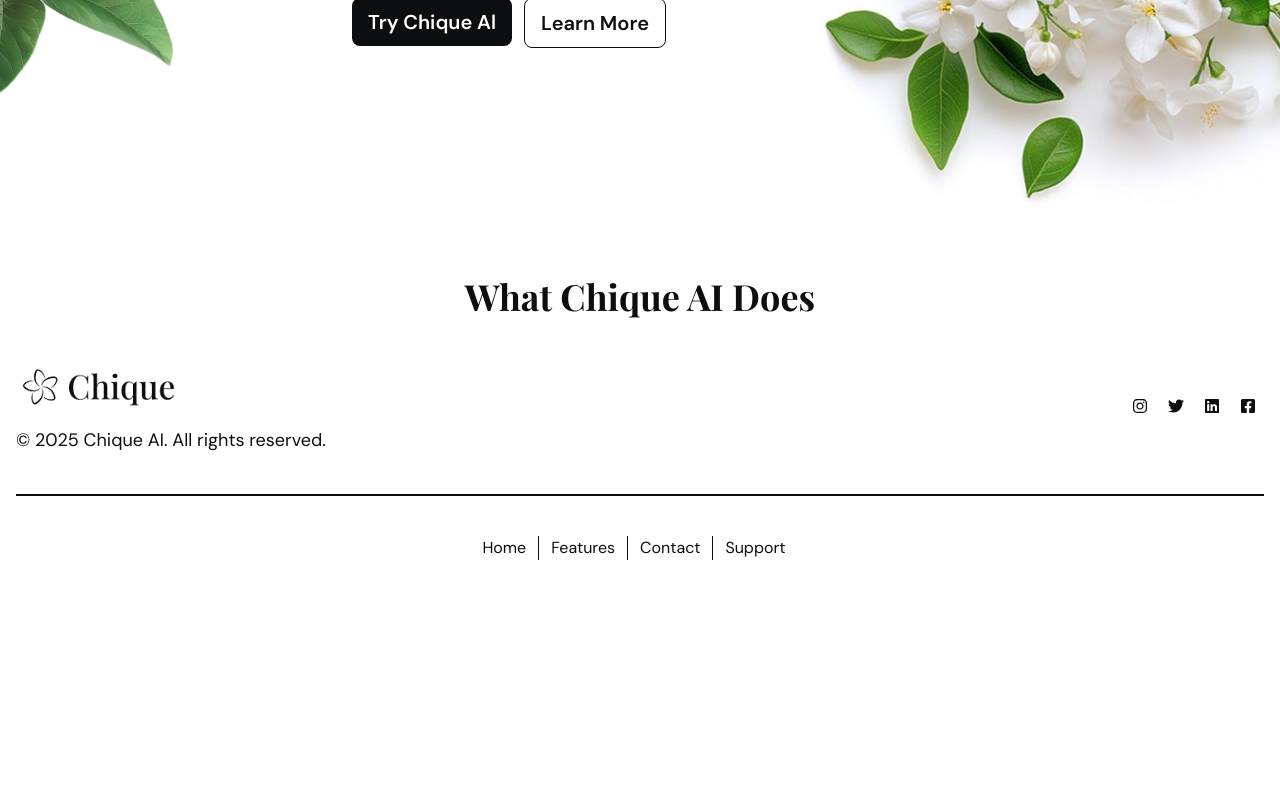
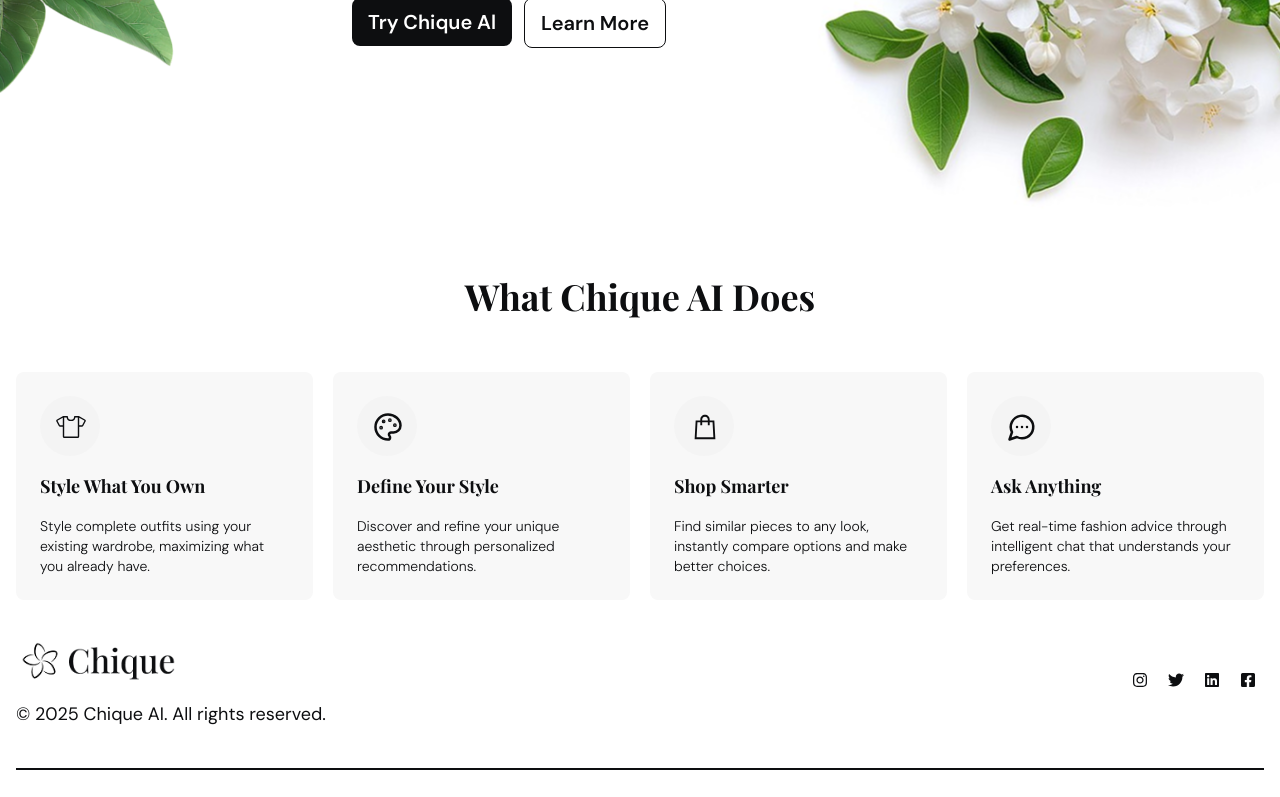
Before and after one commit to Webgenius0/chique, a Next.js app: page / in a window 1280 px wide. Shown: the part 555-1352 px from the top of the page. Before the commit the page ends 1155 px from the top, so only its background shows below. Built offline with nearby package versions, Linux system fonts and the light colour scheme; a web font is replaced by a local one; what @ant-design/nextjs-registry would draw is missing.

Commit message:
ChiqueAI completed

```diff
--- a/components/home/ChiqueAI.jsx
+++ b/components/home/ChiqueAI.jsx
@@ -1,9 +1,87 @@
+"use client";
+
 import CommonSectionTitle from "../common/CommonSectionTitle";
+import { LuPalette } from "react-icons/lu";
+import { PiTShirtLight } from "react-icons/pi";
+import { LiaShoppingBagSolid } from "react-icons/lia";
+import { LuMessageCircleMore } from "react-icons/lu";
+import { motion } from "framer-motion";
+
+const flipVariants = {
+  hidden: { rotateY: 180, opacity: 0 },
+  visible: (index) => ({
+    rotateY: 0,
+    opacity: 1,
+    transition: {
+      duration: 0.5,
+      delay: index * 0.2, // staggered delay
+      ease: "easeOut",
+    },
+  }),
+};
 
 const ChiqueAI = () => {
+  const cardItems = [
+    {
+      id: 1,
+      icon: <PiTShirtLight />,
+      title: "Style What You Own",
+      subTitle:
+        "Style complete outfits using your existing wardrobe, maximizing what you already have.",
+    },
+    {
+      id: 2,
+      icon: <LuPalette />,
+      title: "Define Your Style",
+      subTitle:
+        "Discover and refine your unique aesthetic through personalized recommendations.",
+    },
+    {
+      id: 3,
+      icon: <LiaShoppingBagSolid />,
+      title: "Shop Smarter",
+      subTitle:
+        "Find similar pieces to any look, instantly compare options and make better choices.",
+    },
+    {
+      id: 4,
+      icon: <LuMessageCircleMore />,
+      title: "Ask Anything",
+      subTitle:
+        "Get real-time fashion advice through intelligent chat that understands your preferences.",
+    },
+  ];
+
   return (
-    <div className="container">
-      <CommonSectionTitle text="What Chique AI Does" className={"!font-bold !font-secondary"}/>
+    <div className="container flex flex-col gap-14">
+      <CommonSectionTitle
+        text="What Chique AI Does"
+        className={"!font-bold !font-secondary"}
+      />
+      <div className="w-full grid grid-cols-4 gap-5">
+        {cardItems.map((item, index) => (
+          <motion.div
+            key={item.id}
+            className="w-full flex flex-col gap-4 bg-[#F8F8F8] p-6 rounded-lg hover:bg-primary-dark/20 transition-all duration-500"
+            variants={flipVariants}
+            initial="hidden"
+            whileInView="visible"
+            custom={index} // this is passed to variants for delay
+            viewport={{ once: true, amount: 0.4 }}
+            style={{ transformStyle: "preserve-3d" }}
+          >
+            <div className="bg-[#F4F4F4] w-[60px] h-[60px] rounded-full text-3xl p-4 cursor-pointer">
+              {item.icon}
+            </div>
+            <p className="text-lg font-bold font-secondary text-primary-dark">
+              {item.title}
+            </p>
+            <p className="text-sm font-light font-primary text-primary-dark">
+              {item.subTitle}
+            </p>
+          </motion.div>
+        ))}
+      </div>
     </div>
   );
 };
```
